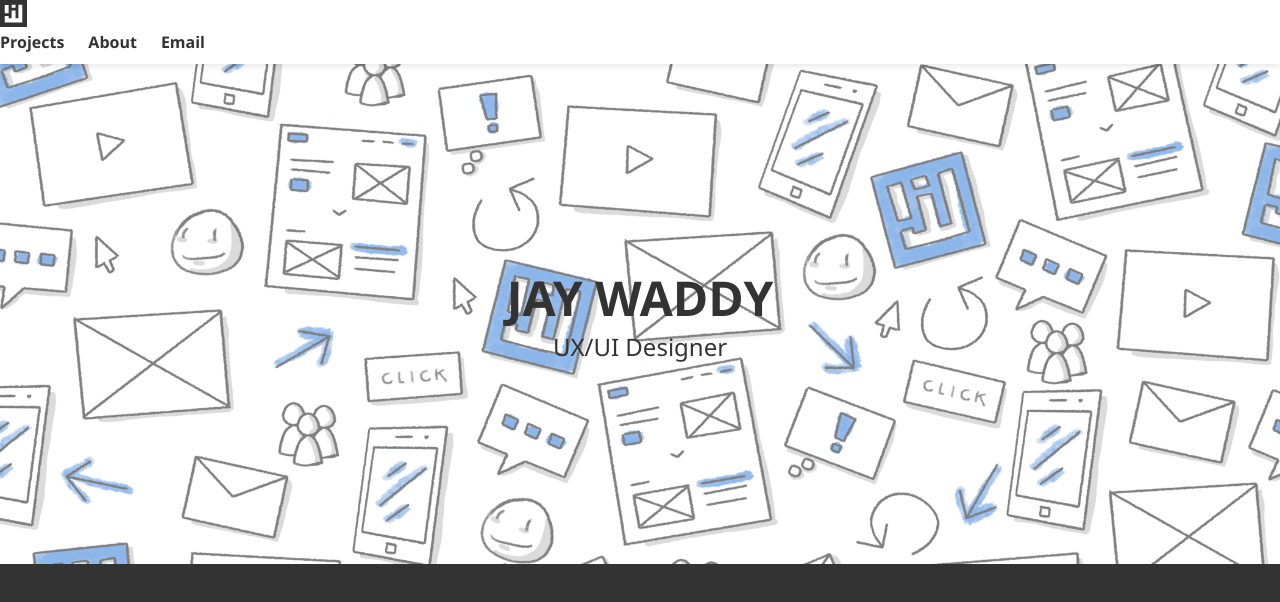
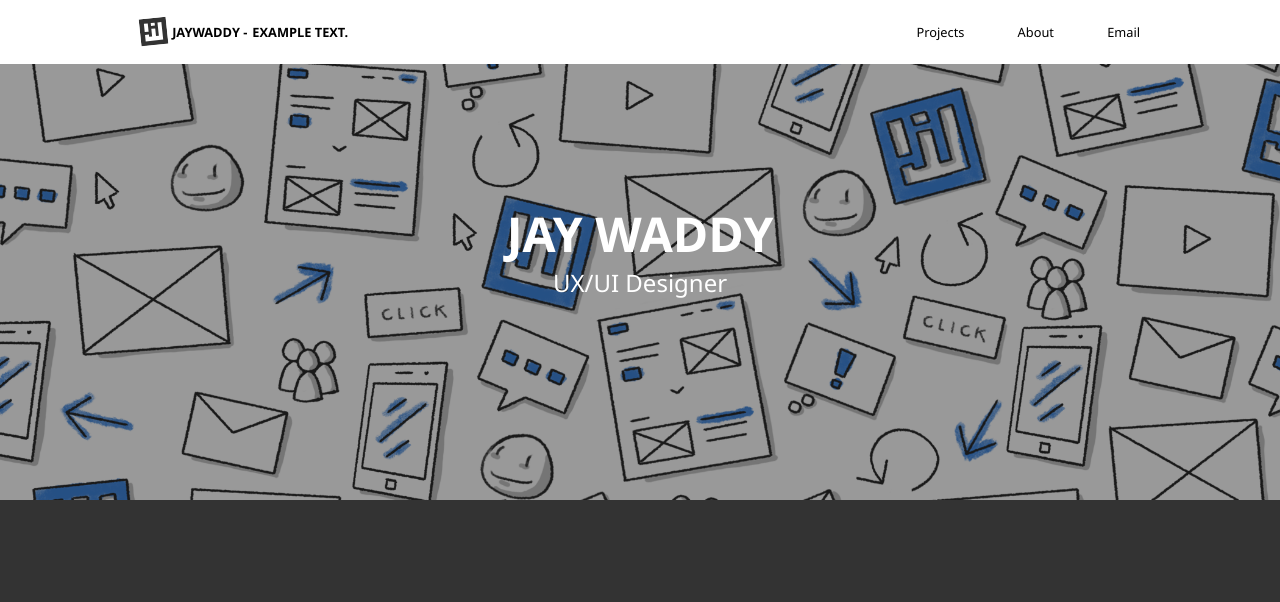
Before and after one commit to JayWaddy/jaywaddy.github.io, a plain HTML site: page index.html in a window 1280 px wide. Shown: the top 602 px of the page. Drawn offline with Linux system fonts and the light colour scheme.

Commit message:
navbar styles
- base styles are complete
- html set up for js manipulation

```diff
--- a/index.html
+++ b/index.html
@@ -11,12 +11,15 @@
 </head>
 <body>
 	<div class="navbar">
-		<div class="container">
-			<svg xmlns="http://www.w3.org/2000/svg" width="27.137" height="27.143" viewBox="0 0 27.137 27.143"><path d="M27.131,27.143H0V0H27.137V27.143ZM4.735,16.115v6.449H22.314V4.872h-3.9V18.221H15.541V10.567H11.634v7.654H8.641V16.112Zm0-11.24v8.276H8.641V4.873Zm6.9-.076V7.672h3.907V4.8Z" transform="translate(0 0)" fill="#333"/></svg>
+		<div class="wrapper">
+			<div class="nav-logo">
+				<svg xmlns="http://www.w3.org/2000/svg" width="27.137" height="27.143" viewBox="0 0 27.137 27.143"><path d="M27.131,27.143H0V0H27.137V27.143ZM4.735,16.115v6.449H22.314V4.872h-3.9V18.221H15.541V10.567H11.634v7.654H8.641V16.112Zm0-11.24v8.276H8.641V4.873Zm6.9-.076V7.672h3.907V4.8Z" transform="translate(0 0)" fill="#333"/></svg>
+				<span class="b">jaywaddy -</span> <span class="roll b"> example text.</span>
+			</div>
 			<ul>
-				<li><a href="#projects" class="b">Projects</a></li>
-				<li><a href="#about" class="b">About</a></li>
-				<li><a href="" class="b">Email</a></li>
+				<li><a href="#projects" class="">Projects</a></li>
+				<li><a href="#about" class="">About</a></li>
+				<li><a href="" class="">Email</a></li>
 			</ul>
 		</div>
 	</div>
--- a/scss/style.scss
+++ b/scss/style.scss
@@ -5,42 +5,75 @@
 }
 
 body {
-    display: flex;
+    // display: flex;
     flex-direction: column;
     justify-content: center;
+    background: #333;
 }
 
 // typography
-h1, h2, h3, p, li, a {
+h1, h2, h3, p, li, a, span {
     font-family: 'Segoe UI', Tahoma, Geneva, Verdana, sans-serif;
     font-weight: 400;
     text-decoration: none;
     list-style: none;
-    color: #333;
+    color: white;
 }
 
 .b {
     font-weight: 900;
 }
 
+li a {
+    color: black;
+}
+
 // containers
-.container {
-    width: 1200px;
-    // border: 1px red solid;
+.wrapper {
+    width: 1000px;
+    height: 100%;
+    margin: 0 auto;
+    // border: solid red 1px;
 }
 
 // navbar
 .navbar {
+    position: fixed;
     background: white;
-    width: 100%;
+    width: 100vw;
     height: 64px;
-    box-shadow: 0 2px 6px rgba(0, 0, 0, 0.2);
+    // box-shadow: 0 2px 6px rgba(0, 0, 0, 0.2);
+    // border-bottom: 1px solid #333;
+    margin: 0 auto auto auto;
 
-    ul li {
-        display: inline-block;
+    .wrapper {
+        display: flex;
+        justify-content: space-between;
+        align-items: center;
+        font-size: 0.8em;
 
-        &:not(:first-child) {
-            margin-left: 20px;
+        .nav-logo {
+            display: flex;
+            align-items: center;
+
+            svg {
+                transform: rotate(-6deg);
+            }
+
+            span {
+                color: black;
+                text-transform: uppercase;
+                margin-left: 5px;
+            }
+        }
+
+
+        ul li {
+            display: inline-block;
+
+            &:not(:first-child) {
+                margin-left: 50px;
+            }
         }
     }
 }
@@ -58,10 +91,6 @@ h1, h2, h3, p, li, a {
     flex-direction: column;
     justify-content: center;
     align-items: center;
-
-    // h1, h2 {
-    //     text-shadow: 0 2px 6px rgba(0, 0, 0, 0.3);
-    // }
 
     h1 {
         font-size: 3em;
```
Also changed, not shown: style.css, 1 other file.
